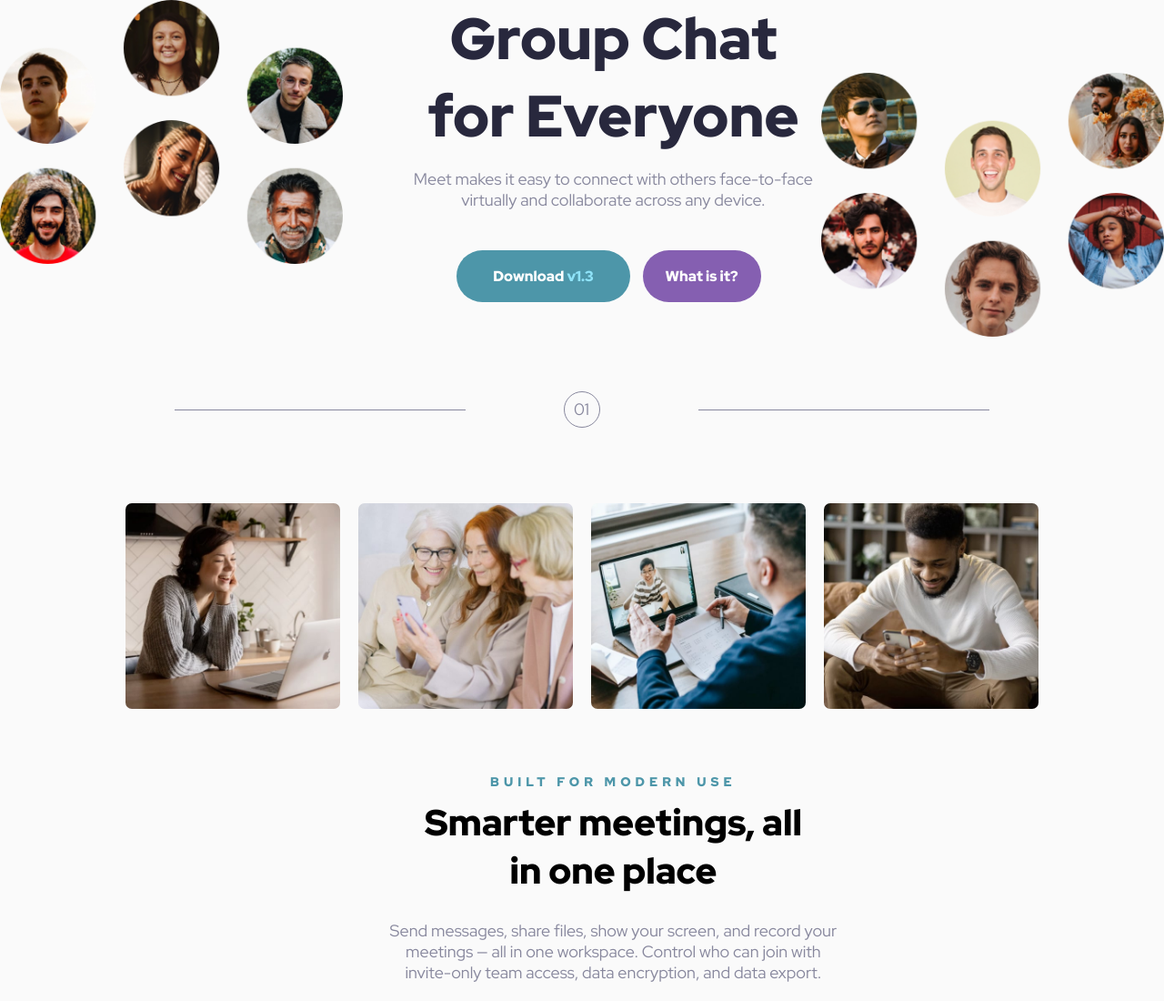
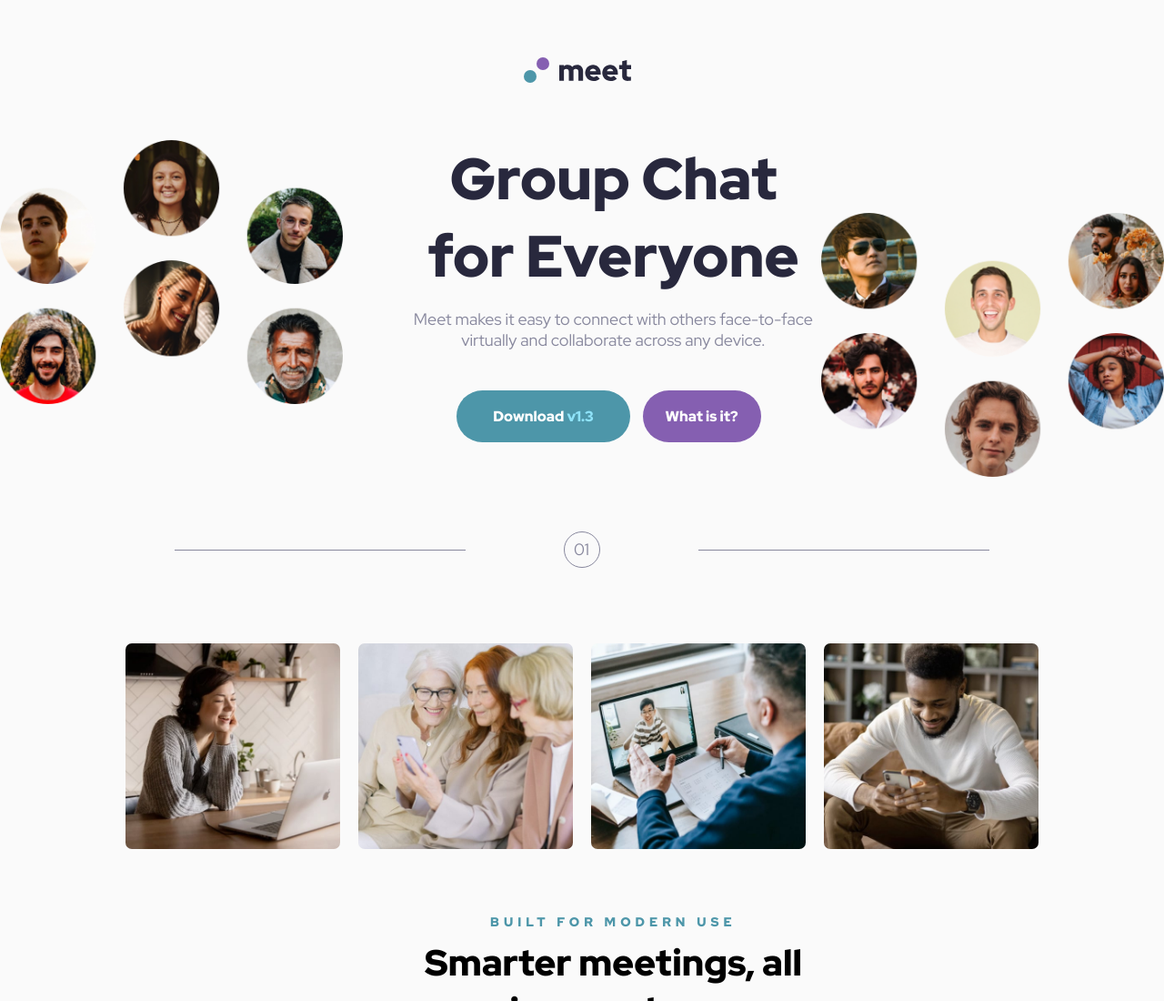
Before and after one commit to jalexandertech/meet-landing-page, a plain HTML site: page index.html in a window 1280 px wide. Shown: the top 1100 px of the page at 91% size. Drawn offline with Linux system fonts and the light colour scheme.

Commit message:
Added logo back on index

```diff
--- a/index.html
+++ b/index.html
@@ -14,7 +14,9 @@
 <body>
   <div id="top"></div>
   <div class="wrapper">
-
+    <a href="index.html">
+      <div id="logo"></div>
+  </a>
     <div class="container-1">
       <img src="../starter-code/assets/desktop/image-hero-left.png" alt="Individual's profile photos on the left"
         class="hero-left">
```
